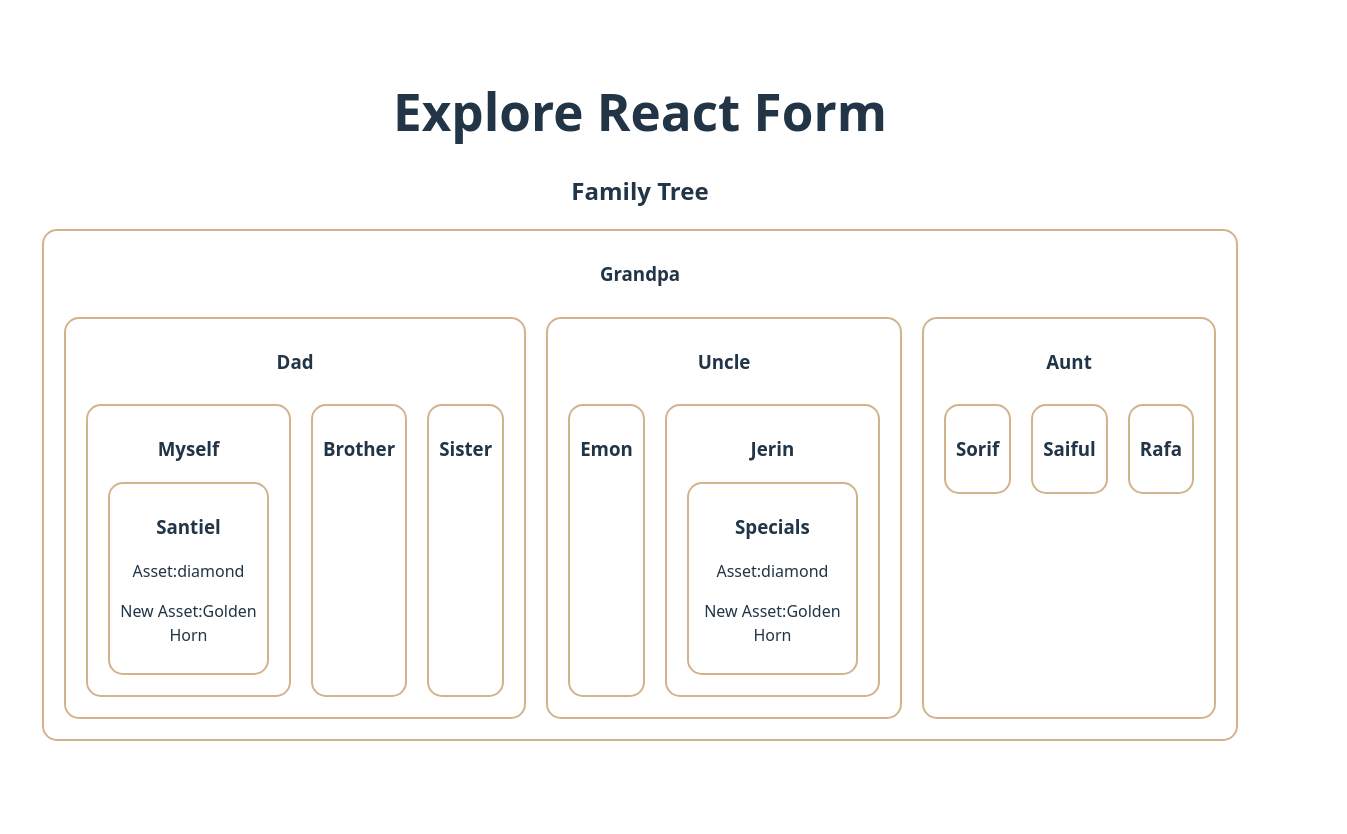
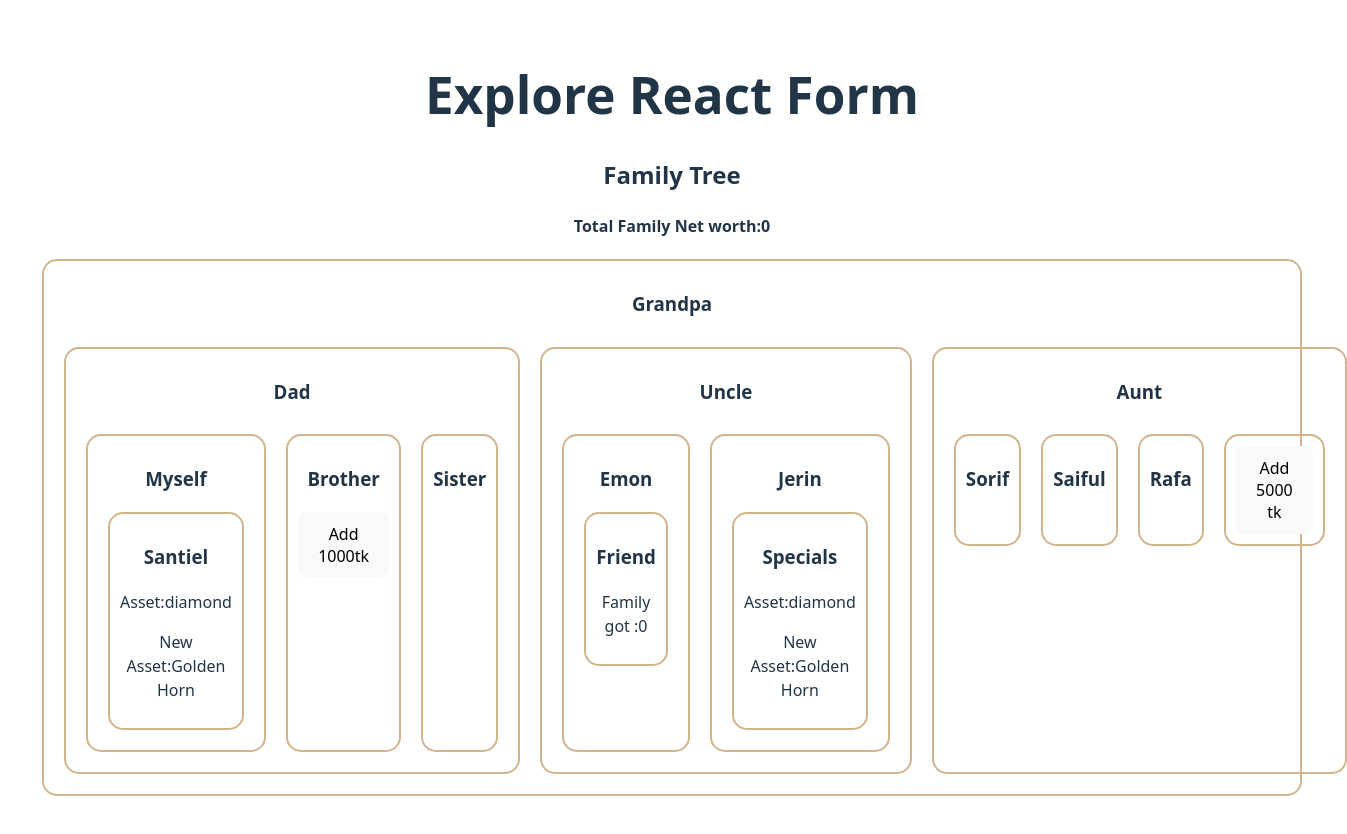
Before and after one commit to nextbit-arifrehman/Explore-React-Form, a React (Vite) app: page / in a window 1280 px wide. Shown: the top 834 px of the page, 1347 px wide, since content can reach past the window. Before the commit the page ends 800 px from the top, so only its background shows below. Built offline with nearby package versions, Linux system fonts and the light colour scheme.

Commit message:
Context API use and Test

```diff
--- a/src/Component/FamilyTree/MyFamily/Brother.jsx
+++ b/src/Component/FamilyTree/MyFamily/Brother.jsx
@@ -1,9 +1,12 @@
-import React from 'react';
+import React, { useContext } from 'react';
+import { Moneycontext } from '../RootGandpa/FamilyTree';
 
 const Brother = () => {
+    const [money,setMoney] =useContext(Moneycontext)
     return (
         <div>
             <h3>Brother</h3>
+            <button onClick={() => setMoney(money + 1000)}>Add 1000tk</button>
         </div>
     );
 };
--- a/src/Component/FamilyTree/RootGandpa/Aunt.jsx
+++ b/src/Component/FamilyTree/RootGandpa/Aunt.jsx
@@ -1,14 +1,22 @@
-import React from 'react';
+import React, { useContext } from 'react';
 import ACousin from '../AuntFamily/Cousin';
+import { Moneycontext } from './FamilyTree';
 
 const Aunt = () => {
+    const [money,setMoney]=useContext(Moneycontext);
+    const handleAddMOney = ()=>{
+        setMoney(money + 5000);
+    }
     return (
         <div>
             <h3>Aunt</h3>
             <section className='flex'>
                 <ACousin name='Sorif'></ACousin>
                 <ACousin name='Saiful'></ACousin>
-                <ACousin name='Rafa'></ACousin>
+                <ACousin name='Rafa'></ACousin> <br />
+                <div>
+                <button onClick={handleAddMOney}>Add 5000 tk</button>
+                </div>
             </section>
         </div>
     );
--- a/src/Component/FamilyTree/RootGandpa/FamilyTree.jsx
+++ b/src/Component/FamilyTree/RootGandpa/FamilyTree.jsx
@@ -1,20 +1,28 @@
-import React, { createContext } from 'react';
+import React, { createContext, useState } from 'react';
 import Grandpa from './Grandpa';
 import Father from './Father';
 
 export const AssetContext = createContext('');
-
+export const Moneycontext=createContext(0);
 
 
 const FamilyTree = () => {
+    const [money,setMoney]=useState(0);
+
     const asset ='diamond';
     const newAsset ='Golden Horn'
     return (
         <div className='family-tree'>
            <h2>Family Tree</h2>
-          <AssetContext.Provider value={newAsset}>
+           <h4>Total Family Net worth:{money}</h4>
+           <Moneycontext value={[money,setMoney]}>
+
+           <AssetContext.Provider value={newAsset}>
           <Grandpa asset={asset}></Grandpa>
           </AssetContext.Provider>
+
+           </Moneycontext>
+
         </div>
     );
 };
--- /dev/null
+++ b/src/Component/FamilyTree/Special/Friends.jsx
@@ -0,0 +1,17 @@
+import React, { use } from 'react';
+import { Moneycontext } from '../RootGandpa/FamilyTree';
+
+const Friends = () => {
+
+    const [money,setMoney]=use(Moneycontext);
+
+    return (
+
+        <div>
+           <h3> Friend</h3>
+            <p>Family got :{money}</p>
+        </div>
+    );
+};
+
+export default Friends;
--- a/src/Component/FamilyTree/Special/Special.jsx
+++ b/src/Component/FamilyTree/Special/Special.jsx
@@ -3,7 +3,7 @@ import { AssetContext } from '../RootGandpa/FamilyTree';
 
 const Special= ({name ,asset}) => {
   const newAsset = useContext(AssetContext);
-  console.log(newAsset,'new fire')
+
     return (
         <div>
           <h3>{name}</h3>
--- a/src/Component/FamilyTree/UncleFamily/Cousin.jsx
+++ b/src/Component/FamilyTree/UncleFamily/Cousin.jsx
@@ -1,5 +1,6 @@
 import React from 'react';
 import Special from '../Special/Special';
+import Friends from '../Special/Friends';
 
 const Cousin = ({name,asset}) => {
     return (
@@ -8,6 +9,9 @@ const Cousin = ({name,asset}) => {
             {
               name ==='Jerin' && <Special asset={asset} name='Specials' ></Special>
             }
+            {
+               name ==='Emon'&& <Friends></Friends>
+            }
         </div>
     );
 };
```
